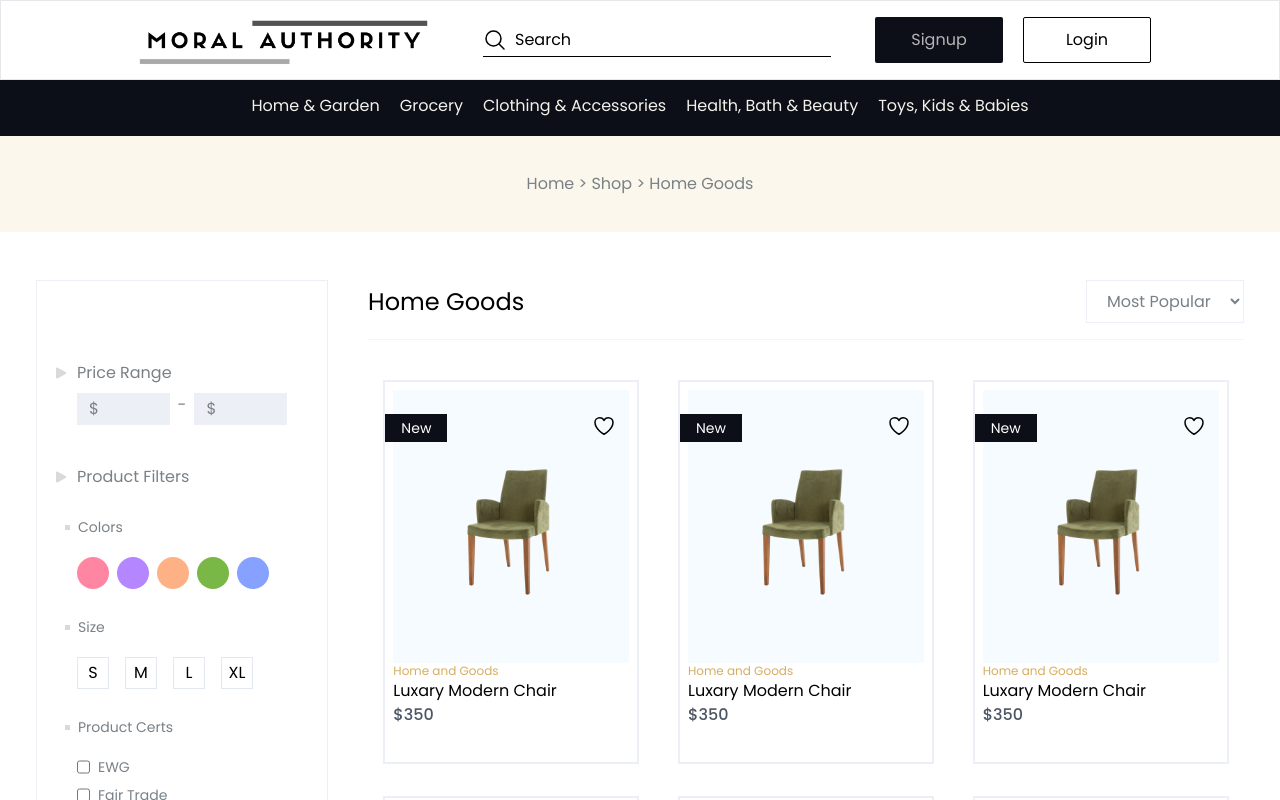
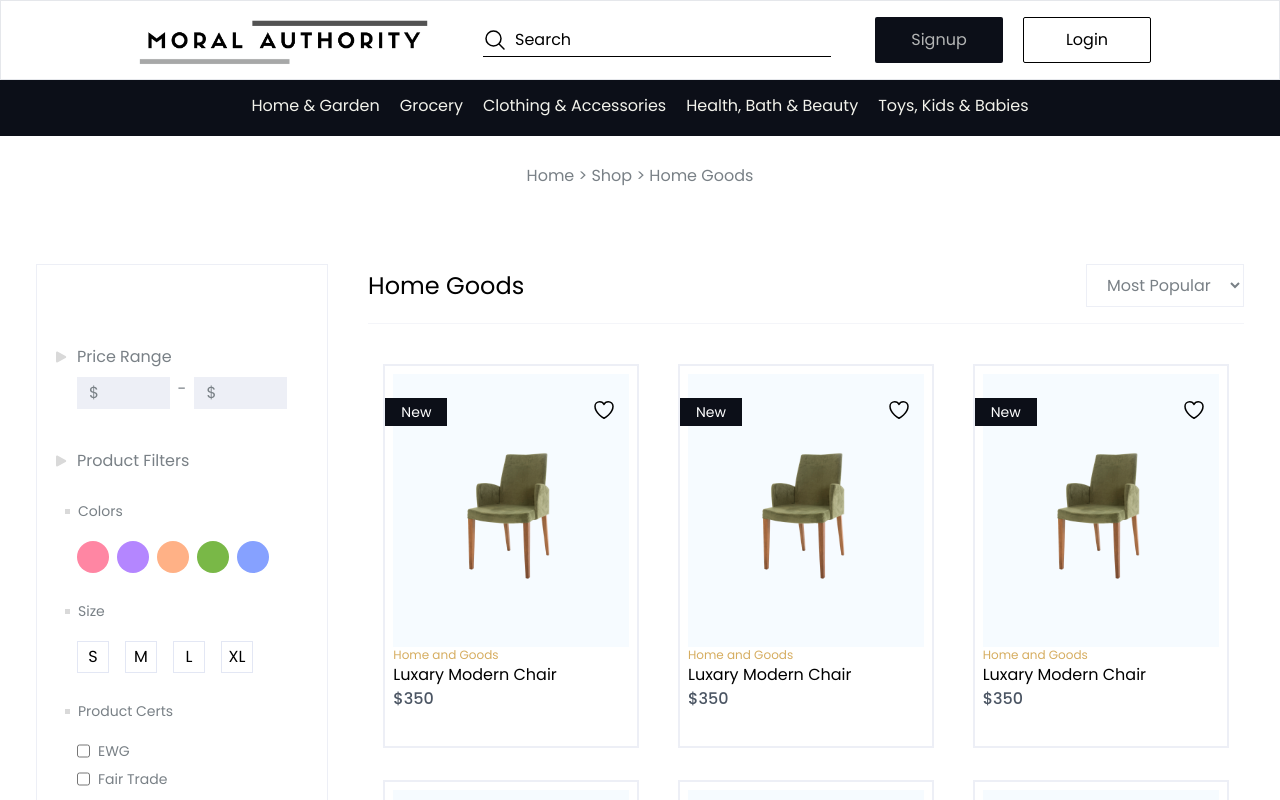
Before and after one commit to Moral-Authority/frontend, a React (Vite) app: page /shop in a window 1280 px wide. Shown: the top 800 px of the page. Built offline with nearby package versions, Linux system fonts and the light colour scheme; what react-relay would draw is missing.

Commit message:
updated shop page

```diff
--- a/src/pages/Shop.jsx
+++ b/src/pages/Shop.jsx
@@ -25,7 +25,7 @@ const Shop = () => {
       >
         <Header />
         <div className="flex-1 flex flex-col h-full bg-white">
-          <section className="flex text-[#798086] items-center justify-center bg-[#FBF7EC] h-24">
+          <section className="flex text-[#798086] items-center justify-center  bg-white h-20">
             Home &gt; Shop &gt; Home Goods
           </section>
           <section className="px-4 relative py-2 sm:px-9 sm:py-8 xl:py-12 flex flex-col xl:flex-row space-y-2 xl:space-y-0 xl:space-x-10">
```
